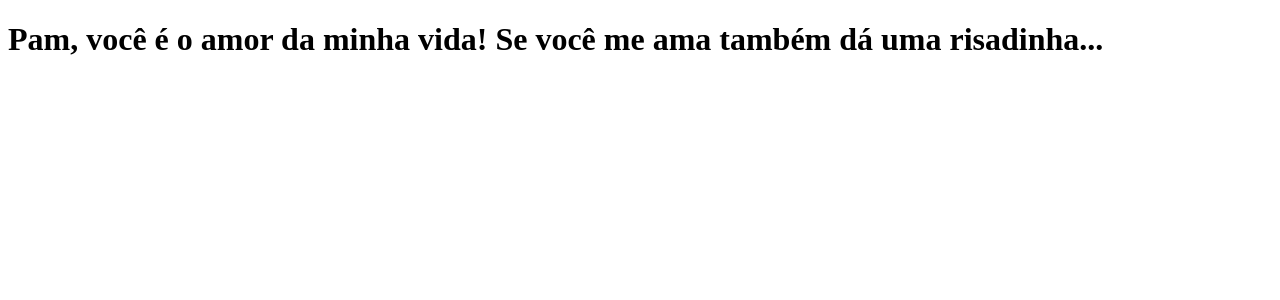
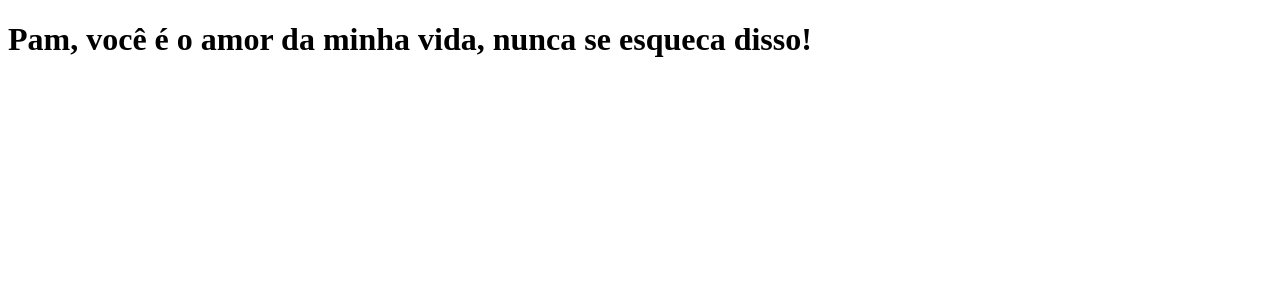
Before and after one commit to joaomdoamaral/clone-tabnews, a Next.js app: page / in a window 1280 px wide. Shown: the top 300 px of the page. Built offline with nearby package versions, Linux system fonts and the light colour scheme.

Commit message:
Teste msg

```diff
--- a/pages/index.js
+++ b/pages/index.js
@@ -1,10 +1,5 @@
 function Home() {
-  return (
-    <h1>
-      Pam, você é o amor da minha vida! Se você me ama também dá uma
-      risadinha...
-    </h1>
-  );
+  return <h1>Pam, você é o amor da minha vida, nunca se esqueca disso!</h1>;
 }
 
 export default Home;
```
